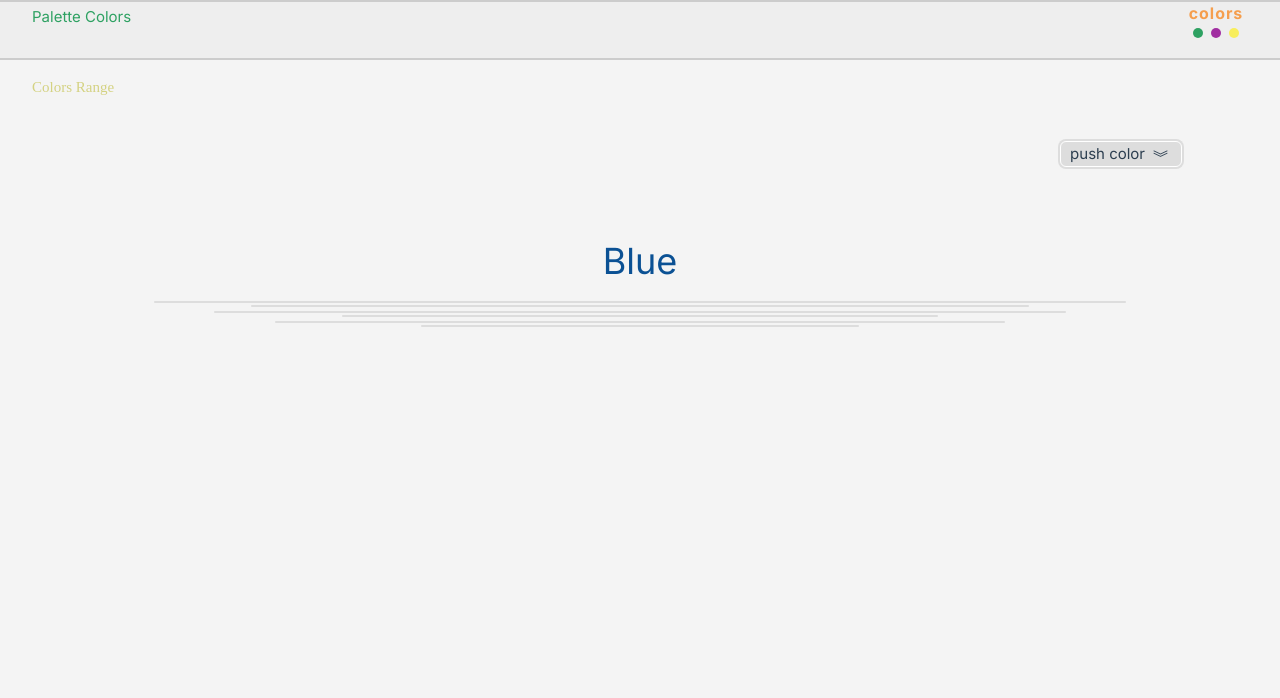
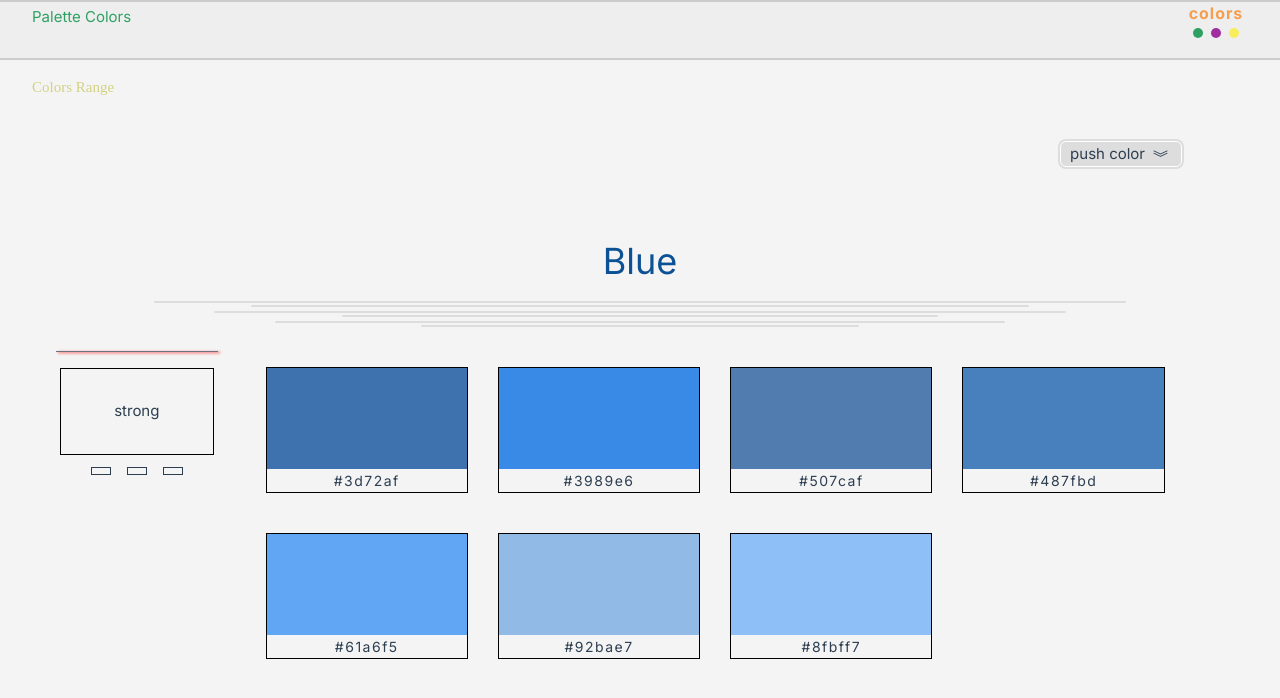
Before and after one commit to BeinRain06/pallette-colors, a Vue app: page / in a window 1280 px wide. Shown: the top 698 px of the page. Built offline with nearby package versions, Linux system fonts and the light colour scheme; a web font is replaced by a local one.

Commit message:
card-colors initialisation

```diff
--- a/src/App.vue
+++ b/src/App.vue
@@ -1,5 +1,6 @@
 <script setup lang="ts">
 import HelloWorld from './components/HelloWorld.vue'
+import CardColors from './components/CardColors.vue'
 </script>
 
 <template>
@@ -113,7 +114,9 @@ import HelloWorld from './components/HelloWorld.vue'
         </div>
       </div>
       <div class="blue_color_wrapper">
-        <div id="light_blue" class="light_blue_container"></div>
+        <div id="light_blue" class="light_blue_container">
+          <CardColors label="blue-light" />
+        </div>
         <div id="medium_blue" class="medium_blue_container"></div>
         <div id="dark_blue" class="dark_blue_container"></div>
       </div>
--- a/src/assets/main.css
+++ b/src/assets/main.css
@@ -5,6 +5,21 @@
 @tailwind base;
 @tailwind components;
 @tailwind utilities;
+
+:root {
+  --gap-layout: 30px;
+  --box-color-min-width: 180px;
+  --max-number-box: 5;
+  --total-size-available: 100%;
+
+  --gap-count: calc(var(--max-number-box) - 1);
+
+  --gap-total-width: calc(var(--gap-count) * var(--gap-layout));
+
+  --box-color-max-width: calc(
+    (var(--total-size-available) - var(--gap-total-width)) / var(--max-number-box)
+  );
+}
 
 /* font-family */
 
@@ -57,7 +72,7 @@
 @media (min-width: 160px) {
   body {
     background-color: #f4f4f4;
-    /*  color:#cbe0f3; */
+    /* color:#8fbff7; */
   }
 
   #app {
--- /dev/null
+++ b/src/components/CardColors.vue
@@ -0,0 +1,143 @@
+<script setup lang="ts">
+import { ref, computed } from 'vue'
+import HelloWorld from './components/HelloWorld.vue'
+import { blueColorStore } from '../stores/blue-color'
+
+const props = defineProps<{ label: string }>()
+
+let valueArr = ref([])
+
+const arrBgColors = computed(() => {
+  console.log('props elements:', props)
+
+  let arrColors = [] as Array<string>
+
+  const arrLabel = props.label.split('-')
+
+  console.log('arrLabel :', arrLabel)
+
+  if (arrLabel[0] === 'blue') {
+    const useBlueStore = blueColorStore()
+
+    switch (arrLabel[1]) {
+      case 'light':
+        arrColors = useBlueStore.blueLightArr
+        console.log('arrColors :', arrColors)
+        break
+      case 'medium':
+        arrColors = useBlueStore.blueMidArr
+        break
+      case 'dark':
+        arrColors = useBlueStore.blueDarkArr
+        break
+      default:
+        throw Error('Something went wrong getting blueColors Array')
+    }
+  } else if (arrLabel[0] === 'green') {
+  } else if (arrLabel[0] === 'purple') {
+  } else if (arrLabel[0] === 'orange') {
+  } else if (arrLabel[0] === 'orange') {
+  } else if (arrLabel[0] === 'yellow') {
+  } else if (arrLabel[0] === 'pink') {
+  } else if (arrLabel[0] === 'red') {
+  } else if (arrLabel[0] === 'white') {
+  } else if (arrLabel[0] === 'black') {
+  }
+
+  return arrColors
+})
+
+function myBgColor(item) {
+  return { backgroundColor: item }
+}
+</script>
+
+<template>
+  <div class="card_color_container w-100 my-2 p-2">
+    <div class="card_color_content">
+      <div class="color_range_contrast">
+        <div
+          class="bar_mini_range relative top-0 w-100 mx-2 bg-gray-500"
+          style="height: 1px; box-shadow: 2px 1px 3px red"
+        ></div>
+        <div class="box_range_label">
+          <span class="range_label">strong</span>
+        </div>
+        <div class="square_range_wrapper w-100 flex justify-center gap-4">
+          <div class="mini_square_range w-5 h-2 border border-solid border-current"></div>
+          <div class="mini_square_range w-5 h-2 border border-solid border-current"></div>
+          <div class="mini_square_range w-5 h-2 border border-solid border-current"></div>
+        </div>
+      </div>
+      <div class="range_colors_wrap">
+        <div class="range_colors">
+          <div class="association_color" v-for="(item, i) in arrBgColors">
+            <div class="color_bg" :style="myBgColor(item)"></div>
+            <div class="bg_hex_label">{{ item }}</div>
+          </div>
+        </div>
+      </div>
+    </div>
+  </div>
+</template>
+
+<style scoped>
+@media (min-width: 260px) {
+  .card_color_content {
+    width: 100%;
+    padding: 0.5rem;
+    position: relative;
+    display: flex;
+    gap: 1rem;
+  }
+  .card_color_content .color_range_contrast {
+    width: 15%;
+    height: 140px;
+    display: flex;
+    flex-direction: column;
+  }
+
+  .color_range_contrast .box_range_label {
+    margin: 1rem 0.75rem 0.75rem;
+    height: 62%;
+    display: grid;
+    place-items: center;
+    border: 1px solid black;
+  }
+
+  .card_color_content .range_colors_wrap {
+    width: 80%;
+  }
+  .card_color_content .range_colors {
+    width: 100%;
+    padding: 1rem 1.5rem;
+    display: grid;
+    grid-template-columns: repeat(
+      auto-fill,
+      minmax(max(var(--box-color-min-width), var(--box-color-max-width)), 1fr)
+    );
+    grid-auto-rows: 126px;
+
+    column-gap: var(--gap-layout);
+    row-gap: calc(var(--gap-layout) + 10px);
+  }
+  .range_colors .association_color {
+    width: 100%;
+    display: flex;
+    flex-direction: column;
+    align-items: stretch;
+    border: 1px solid black;
+  }
+
+  .association_color .color_bg {
+    width: 100%;
+    height: 82%;
+  }
+
+  .association_color .bg_hex_label {
+    letter-spacing: 1.5px;
+    padding: 3px 0;
+    @apply leading-tight text-sm text-center;
+  }
+}
+</style>
--- /dev/null
+++ b/src/stores/blue-color.ts
@@ -0,0 +1,56 @@
+import { defineStore } from 'pinia'
+
+export const blueColorStore = defineStore('blue', {
+  state: () => ({
+    blueLight: [
+      '#3d72af',
+      '#3989e6',
+      '#507caf',
+      '#487fbd',
+      '#61a6f5',
+      '#92bae7',
+      '#8fbff7'
+    ] as Array<string>,
+    blueMid: ['#1f4088', '#2d4b8b', '#2e509b', '#234da7', '#1242ac', '#294fa1'] as Array<string>,
+    blueDark: [
+      '#190644',
+      '#0e0446',
+      '#150957',
+      '#200957',
+      '#090a57',
+      '#0b1863',
+      '#041470',
+      '#0d1d79'
+    ] as Array<string>
+  }),
+  getters: {
+    blueLightArr: (state) => state.blueLight,
+    blueMidArr: (state) => state.blueMid,
+    blueDarkArr: (state) => state.blueDark
+  },
+  actions: {
+    fillRightArr(blueSide: string, blueHexColor: string): void {
+      if (blueSide === 'light') {
+        this.blueLight.push(blueHexColor)
+      } else if (blueSide === 'medium') {
+        this.blueMid.push(blueHexColor)
+      } else if (blueSide === 'dark') {
+        this.blueDark.push(blueHexColor)
+      }
+    },
+    removeAColor(blueSide: string, blueHexColor: string): void {
+      let newArr: Array<string>
+
+      if (blueSide === 'light') {
+        newArr = this.blueLight.filter((color) => color !== blueHexColor)
+        this.blueLight = newArr
+      } else if (blueSide === 'medium') {
+        newArr = this.blueMid.filter((color) => color !== blueHexColor)
+        this.blueMid = newArr
+      } else if (blueSide === 'dark') {
+        newArr = this.blueDark.filter((color) => color !== blueHexColor)
+        this.blueDark = newArr
+      }
+    }
+  }
+})
```
Also changed, not shown: 1 other file (tests, documents, lock files or other folders).
